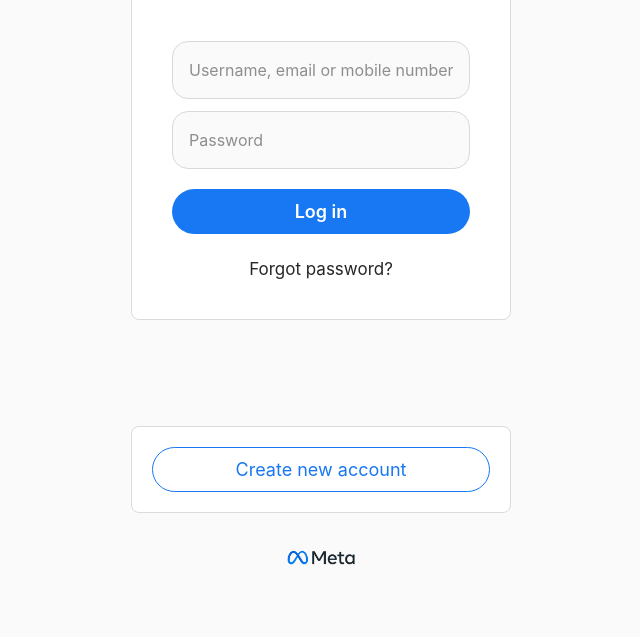
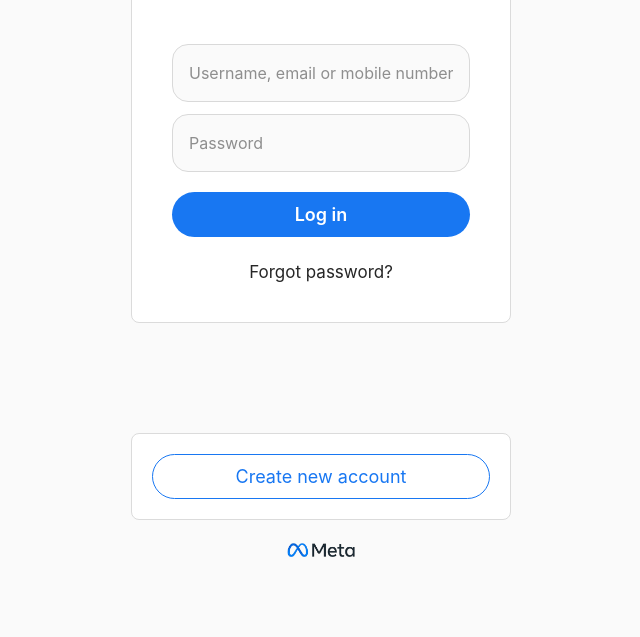
Before and after one commit to DropWave250412/InstagramProject, a website: page index.html in a window 1280 px wide. Shown: the part 163-800 px from the top of the page, without its empty margins (319-959 px from the left). Drawn offline with Linux system fonts and the light colour scheme.

Commit message:
Update style.css

```diff
--- a/style.css
+++ b/style.css
@@ -32,7 +32,7 @@
     margin-top:84px;
     text-align:center;
     position:relative;
-    top:-76px;
+    top:-80px;
 }
 .logo{
     margin-bottom:60px;
@@ -102,7 +102,7 @@
 }
 
 .meta{
-    margin-top:25px;
+    margin-top:10px;
 }
 
 .meta img{
```
